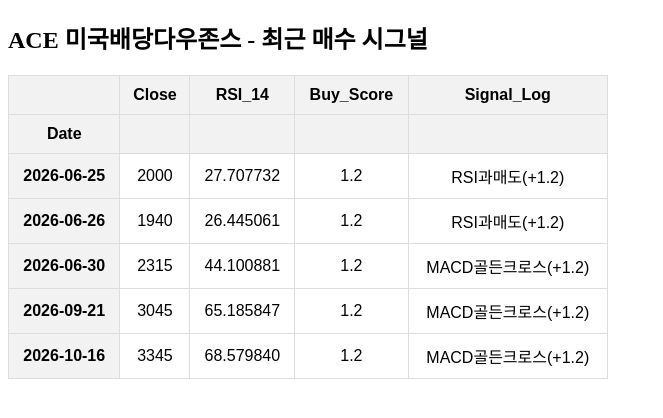
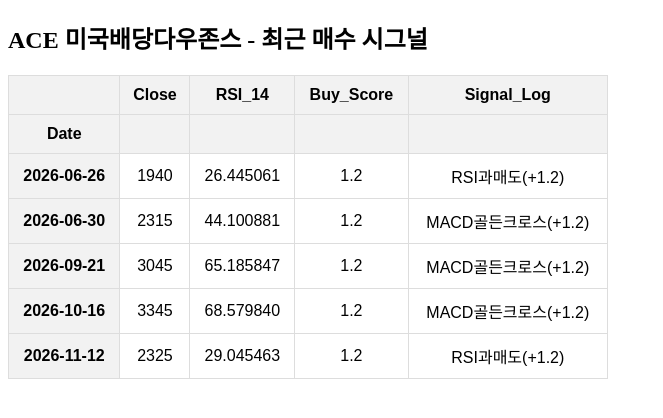
Before and after one commit to hylee4102-bit/stock-report, a plain HTML site: page index.html in a window 1280 px wide. Shown: the whole page, without its empty margins (0-663 px from the left). Drawn offline with Linux system fonts and the light colour scheme.

Commit message:
📈 장 마감 주식 시그널 자동 업데이트

```diff
--- a/index.html
+++ b/index.html
@@ -31,13 +31,6 @@
   </thead>
   <tbody>
     <tr>
-      <th>2026-06-25</th>
-      <td>2000</td>
-      <td>27.707732</td>
-      <td>1.2</td>
-      <td>RSI과매도(+1.2)</td>
-    </tr>
-    <tr>
       <th>2026-06-26</th>
       <td>1940</td>
       <td>26.445061</td>
@@ -65,6 +58,13 @@
       <td>1.2</td>
       <td>MACD골든크로스(+1.2)</td>
     </tr>
+    <tr>
+      <th>2026-11-12</th>
+      <td>2325</td>
+      <td>29.045463</td>
+      <td>1.2</td>
+      <td>RSI과매도(+1.2)</td>
+    </tr>
   </tbody>
 </table>
 </body>
```
